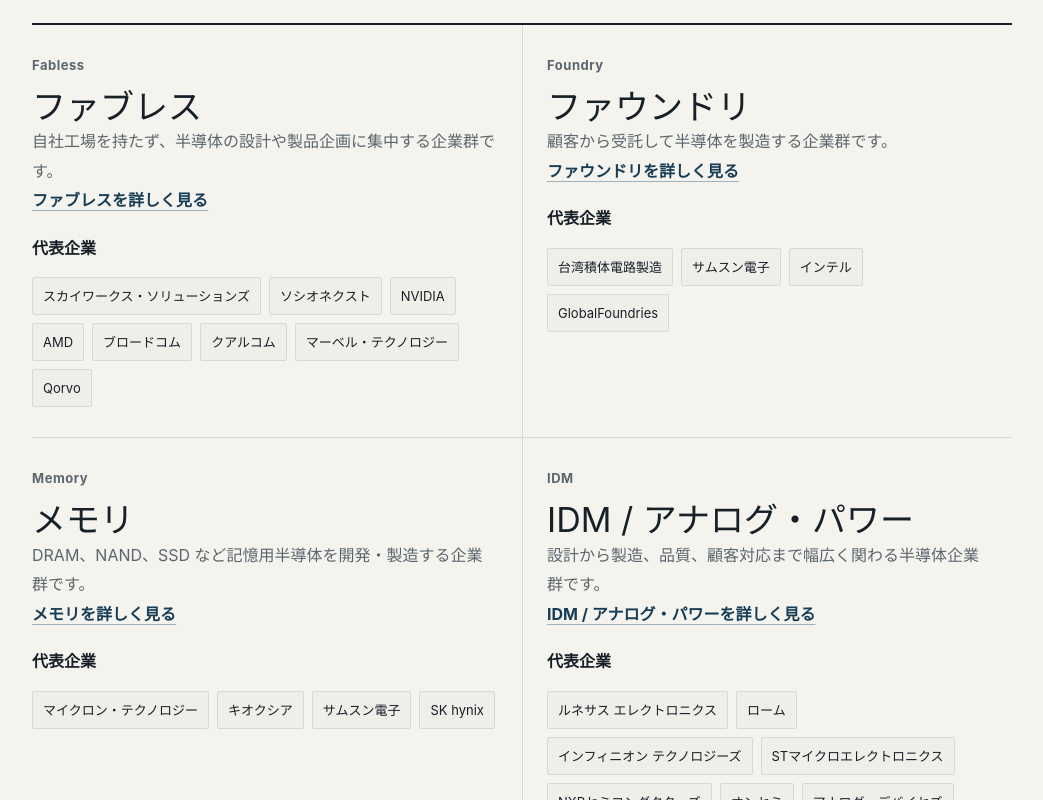
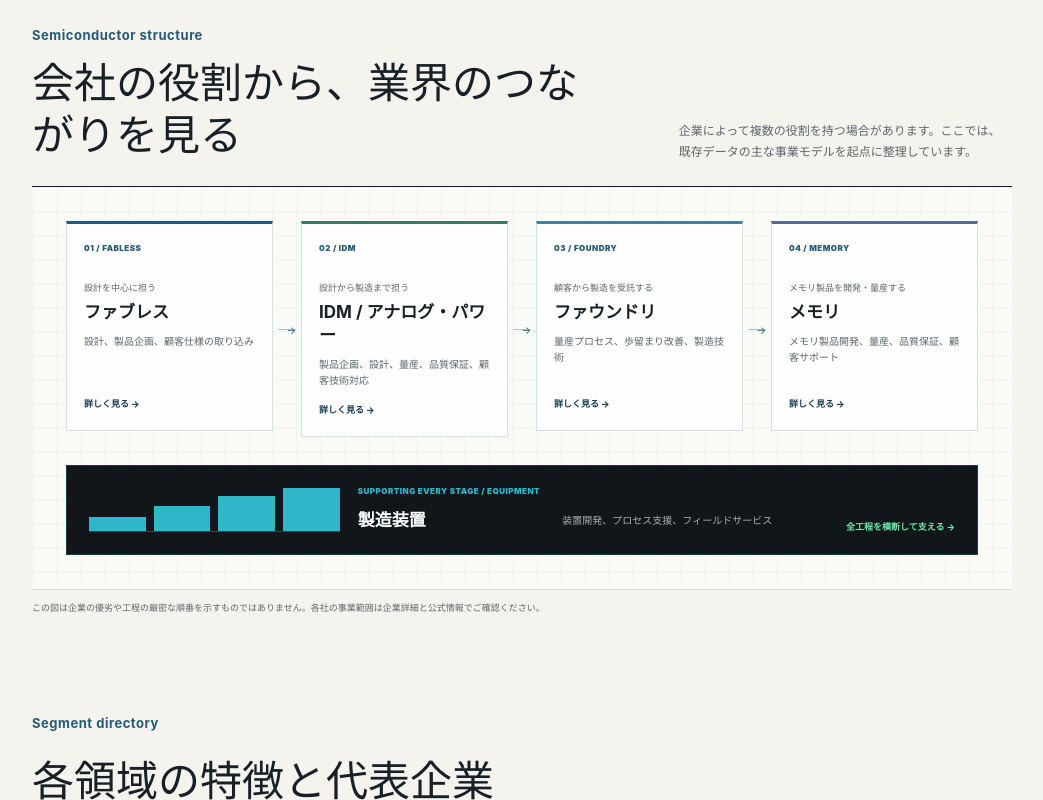
Before and after one commit to ryo0905-eng/manufacturing-compass, a Next.js app: page /industry-map in a window 1280 px wide. Shown: the part 440-1240 px from the top of the page, without its empty margins (118-1161 px from the left). Built offline with nearby package versions, Linux system fonts and the light colour scheme; no server answers.

Commit message:
feat: add semiconductor industry structure visual

```diff
--- a/src/app/industry-map/page.tsx
+++ b/src/app/industry-map/page.tsx
@@ -1,6 +1,7 @@
 import type { Metadata } from "next";
 import type { Route } from "next";
 import Link from "next/link";
+import { SemiconductorValueChain } from "@/components/SemiconductorValueChain";
 import { companies, segments } from "@/data/companies";
 
 export const metadata: Metadata = {
@@ -17,7 +18,14 @@ export default function IndustryMapPage() {
         <p>設計、製造、メモリ、装置。求人を見る前に、会社がどこで価値を出しているかをつかみます。分類は製品が同じという意味ではなく、半導体の設計・製造を支える役割で分けています。</p>
       </section>
 
+      <SemiconductorValueChain segments={segments} />
+
       <section className="section">
+        <div className="industry-map-directory-heading">
+          <p className="section-label">Segment directory</p>
+          <h2>各領域の特徴と代表企業</h2>
+          <p>興味のある領域から、仕事内容と企業情報を詳しく確認できます。</p>
+        </div>
         <div className="segment-map">
           {segments.map((segment) => {
             const relatedCompanies = companies.filter((company) => segment.relatedCompanyIds.includes(company.id));
--- /dev/null
+++ b/src/components/SemiconductorValueChain.tsx
@@ -0,0 +1,64 @@
+import type { Route } from "next";
+import Link from "next/link";
+import type { IndustrySegment } from "@/types/content";
+
+type SemiconductorValueChainProps = {
+  segments: IndustrySegment[];
+};
+
+const primarySegmentIds = ["fabless", "idm", "foundry", "memory"] as const;
+
+const stageLabels: Record<(typeof primarySegmentIds)[number], string> = {
+  fabless: "設計を中心に担う",
+  idm: "設計から製造まで担う",
+  foundry: "顧客から製造を受託する",
+  memory: "メモリ製品を開発・量産する",
+};
+
+export function SemiconductorValueChain({ segments }: SemiconductorValueChainProps) {
+  const primarySegments = primarySegmentIds
+    .map((id) => segments.find((segment) => segment.id === id))
+    .filter((segment): segment is IndustrySegment => segment !== undefined);
+  const equipment = segments.find((segment) => segment.id === "equipment");
+
+  return (
+    <section className="semiconductor-value-chain" aria-labelledby="value-chain-title">
+      <header>
+        <div>
+          <p className="section-label">Semiconductor structure</p>
+          <h2 id="value-chain-title">会社の役割から、業界のつながりを見る</h2>
+        </div>
+        <p>企業によって複数の役割を持つ場合があります。ここでは、既存データの主な事業モデルを起点に整理しています。</p>
+      </header>
+
+      <div className="semiconductor-value-chain__canvas">
+        <div className="semiconductor-value-chain__flow" aria-label="半導体企業の主な役割">
+          {primarySegments.map((segment, index) => (
+            <div className={`semiconductor-value-chain__stage semiconductor-value-chain__stage--${segment.id}`} key={segment.id}>
+              <Link href={`/segments/${segment.slug}` as Route}>
+                <span>{String(index + 1).padStart(2, "0")} / {segment.shortName}</span>
+                <small>{stageLabels[segment.id as keyof typeof stageLabels]}</small>
+                <strong>{segment.name}</strong>
+                <p>{segment.roleInValueChain}</p>
+                <i aria-hidden="true">詳しく見る →</i>
+              </Link>
+            </div>
+          ))}
+        </div>
+
+        {equipment ? (
+          <div className="semiconductor-value-chain__support">
+            <div aria-hidden="true"><i /><i /><i /><i /></div>
+            <Link href={`/segments/${equipment.slug}` as Route}>
+              <span>Supporting every stage / {equipment.shortName}</span>
+              <strong>{equipment.name}</strong>
+              <p>{equipment.roleInValueChain}</p>
+              <i aria-hidden="true">全工程を横断して支える →</i>
+            </Link>
+          </div>
+        ) : null}
+      </div>
+      <small className="semiconductor-value-chain__note">この図は企業の優劣や工程の厳密な順番を示すものではありません。各社の事業範囲は企業詳細と公式情報でご確認ください。</small>
+    </section>
+  );
+}
```
Also changed, not shown: src/app/globals.css.
